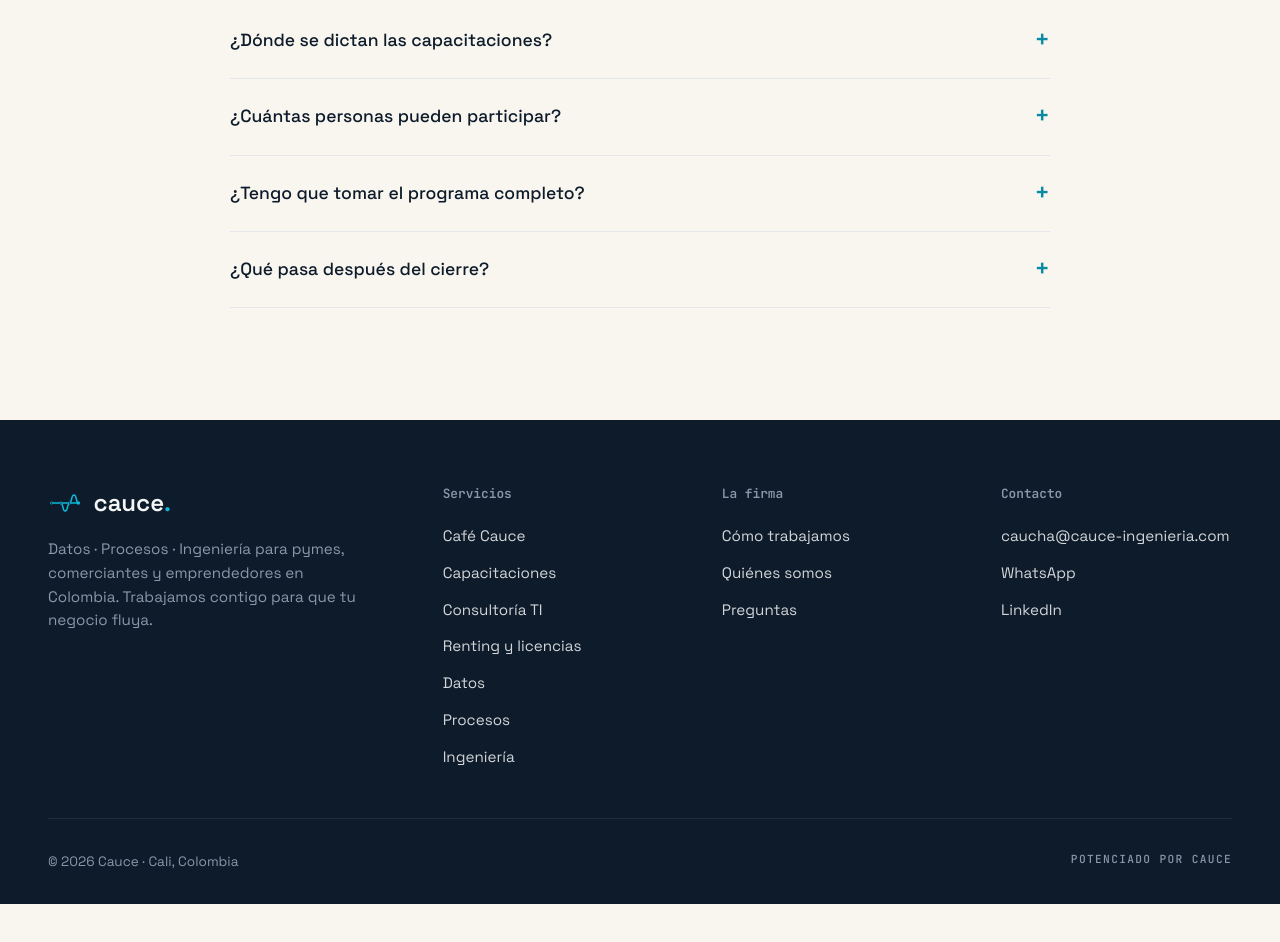
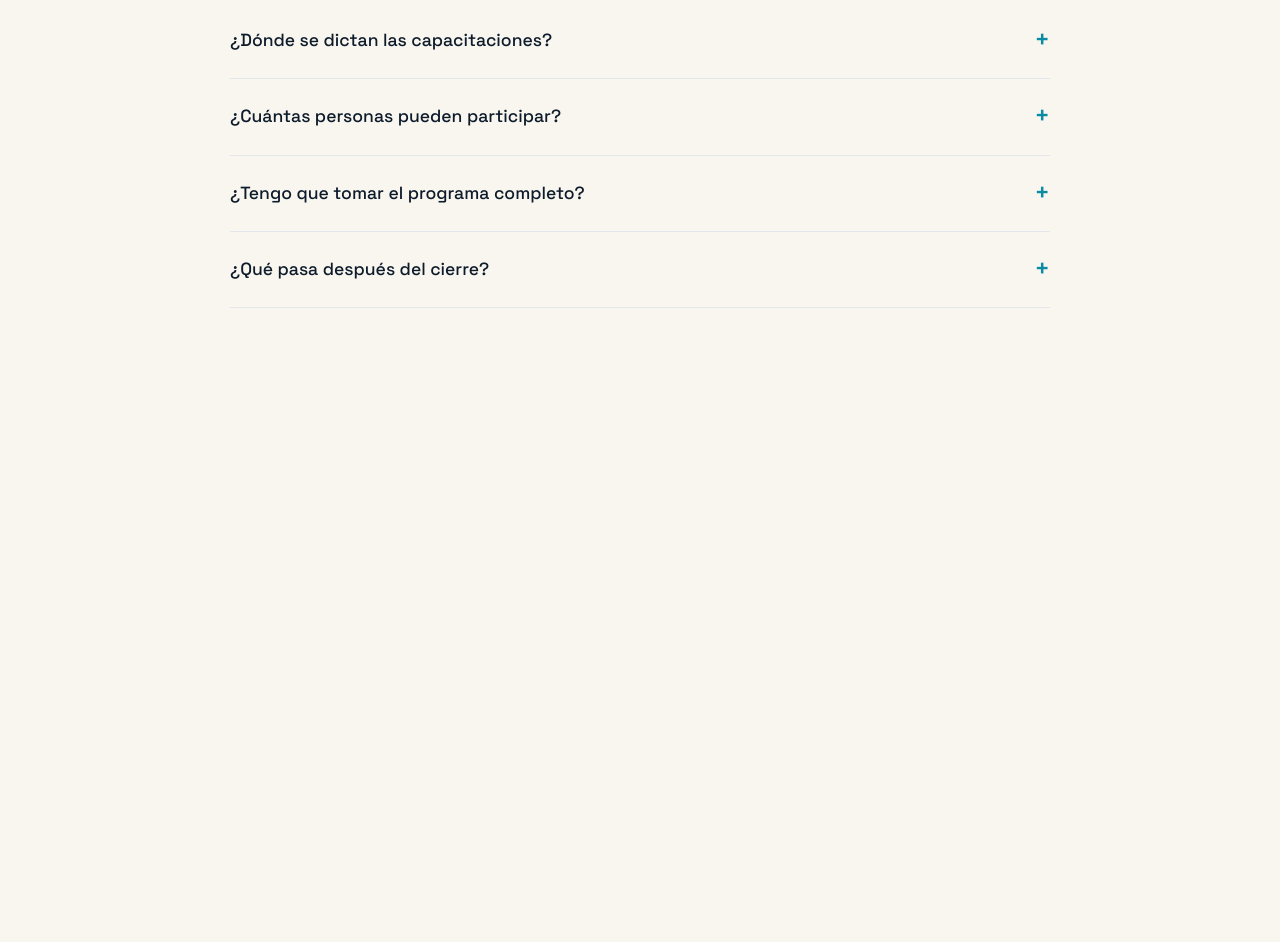
Before and after one commit to Cauce-Ing-LABS/landings, a plain HTML site: page public_html/capacitaciones/index.html in a window 1280 px wide. Shown: the part 2488-3430 px from the top of the page. After the commit the page ends 3020 px from the top, so only its background shows below. Drawn offline with Linux system fonts and the light colour scheme.

Commit message:
Capacitaciones sin footer y consultoría TI sin el bloque 'Siguiente paso'
Co-Authored-By: Claude Opus 5.5 <noreply@anthropic.com>

```diff
--- a/public_html/capacitaciones/index.html
+++ b/public_html/capacitaciones/index.html
@@ -465,61 +465,7 @@
 </section>
 </main>
 
-<footer>
-  <div class="wrap">
-    <div class="footer-grid">
-      <div class="footer-brand">
-        <div style="display: flex; align-items: center; gap: 0.6rem; margin-bottom: 0.5rem;">
-          <svg viewBox="0 0 140 140" xmlns="http://www.w3.org/2000/svg" fill="none" width="36" height="36" aria-hidden="true">
-        <path d="M14 70 H118" stroke="#0fb8d9" stroke-width="6" stroke-linecap="round"/>
-        <path d="M50 70 C 58 70 58 100 64 100 H70 C 76 100 76 70 84 70" stroke="#0fb8d9" stroke-width="6" stroke-linecap="round" fill="none"/>
-        <path d="M84 70 C 92 70 92 40 98 40 H104 C 110 40 110 70 118 70" stroke="#0fb8d9" stroke-width="6" stroke-linecap="round" fill="none"/>
-        <circle cx="14" cy="70" r="4.5" fill="#0d1b2a" stroke="#0fb8d9" stroke-width="3"/>
-        <circle cx="50" cy="70" r="4.5" fill="#0d1b2a" stroke="#0fb8d9" stroke-width="3"/>
-        <circle cx="84" cy="70" r="4.5" fill="#0d1b2a" stroke="#0fb8d9" stroke-width="3"/>
-        <circle cx="67" cy="100" r="3.5" fill="#0fb8d9"/>
-        <circle cx="101" cy="40" r="3.5" fill="#0fb8d9"/>
-        <circle cx="118" cy="70" r="7" fill="#0fb8d9"/>
-      </svg>
-          <span class="name">cauce<span class="dot">.</span></span>
-        </div>
-        <p>Datos · Procesos · Ingeniería para pymes, comerciantes y emprendedores en Colombia. Trabajamos contigo para que tu negocio fluya.</p>
-      </div>
-      <div class="footer-col">
-        <h5>Servicios</h5>
-        <ul>
-          <li><a href="/#cafe">Café Cauce</a></li>
-          <li><a href="/capacitaciones/">Capacitaciones</a></li>
-          <li><a href="/consultoria-ti/">Consultoría TI</a></li>
-          <li><a href="/renting-equipos/">Renting y licencias</a></li>
-          <li><a href="/#metodo">Datos</a></li>
-          <li><a href="/#metodo">Procesos</a></li>
-          <li><a href="/#metodo">Ingeniería</a></li>
-        </ul>
-      </div>
-      <div class="footer-col">
-        <h5>La firma</h5>
-        <ul>
-          <li><a href="/#metodo">Cómo trabajamos</a></li>
-          <li><a href="/#nosotros">Quiénes somos</a></li>
-          <li><a href="/#faq">Preguntas</a></li>
-        </ul>
-      </div>
-      <div class="footer-col">
-        <h5>Contacto</h5>
-        <ul>
-          <li><a href="mailto:caucha@cauce-ingenieria.com">caucha@cauce-ingenieria.com</a></li>
-          <li><a href="https://wa.me/573013682430" target="_blank" rel="noopener" data-ubicacion="footer">WhatsApp</a></li>
-          <li><a href="https://www.linkedin.com/company/cauce-ingenieria-s-a-s" target="_blank" rel="noopener">LinkedIn</a></li>
-        </ul>
-      </div>
-    </div>
-    <div class="footer-bottom">
-      <span>© 2026 Cauce · Cali, Colombia</span>
-      <span class="mono">Potenciado por Cauce</span>
-    </div>
-  </div>
-</footer>
+
 
 <a class="wa-float" href="https://wa.me/573013682430?text=Hola%20Cauce%2C%20quiero%20informaci%C3%B3n%20sobre%20las%20capacitaciones." target="_blank" rel="noopener" aria-label="Escríbenos por WhatsApp" data-ubicacion="flotante">
   <svg viewBox="0 0 24 24" fill="currentColor" aria-hidden="true"><path d="M.057 24l1.687-6.163a11.867 11.867 0 01-1.587-5.945C.16 5.335 5.495 0 12.05 0a11.817 11.817 0 018.413 3.488 11.824 11.824 0 013.48 8.414c-.003 6.557-5.338 11.892-11.893 11.892a11.9 11.9 0 01-5.688-1.448L.057 24zm6.597-3.807c1.676.995 3.276 1.591 5.392 1.592 5.448 0 9.886-4.434 9.889-9.885.002-5.462-4.415-9.89-9.881-9.892-5.452 0-9.887 4.434-9.889 9.884a9.86 9.86 0 001.515 5.26l-.999 3.648 3.873-1.107zm11.387-5.464c-.074-.124-.272-.198-.57-.347-.297-.149-1.758-.868-2.031-.967-.272-.099-.47-.149-.669.149-.198.297-.768.967-.941 1.165-.173.198-.347.223-.644.074-.297-.149-1.255-.462-2.39-1.475-.883-.788-1.48-1.761-1.653-2.059-.173-.297-.018-.458.13-.606.134-.133.297-.347.446-.521.151-.172.2-.296.3-.495.099-.198.05-.372-.025-.521-.075-.148-.669-1.611-.916-2.206-.242-.579-.487-.501-.669-.51l-.57-.01c-.198 0-.52.074-.792.372s-1.04 1.016-1.04 2.479 1.065 2.876 1.213 3.074c.149.198 2.095 3.2 5.076 4.487.709.306 1.263.489 1.694.626.712.226 1.36.194 1.872.118.571-.085 1.758-.719 2.006-1.413.248-.695.248-1.29.173-1.414z"/></svg>
```
Also changed, not shown: public_html/consultoria-ti/index.html (+0 -29 lines).
